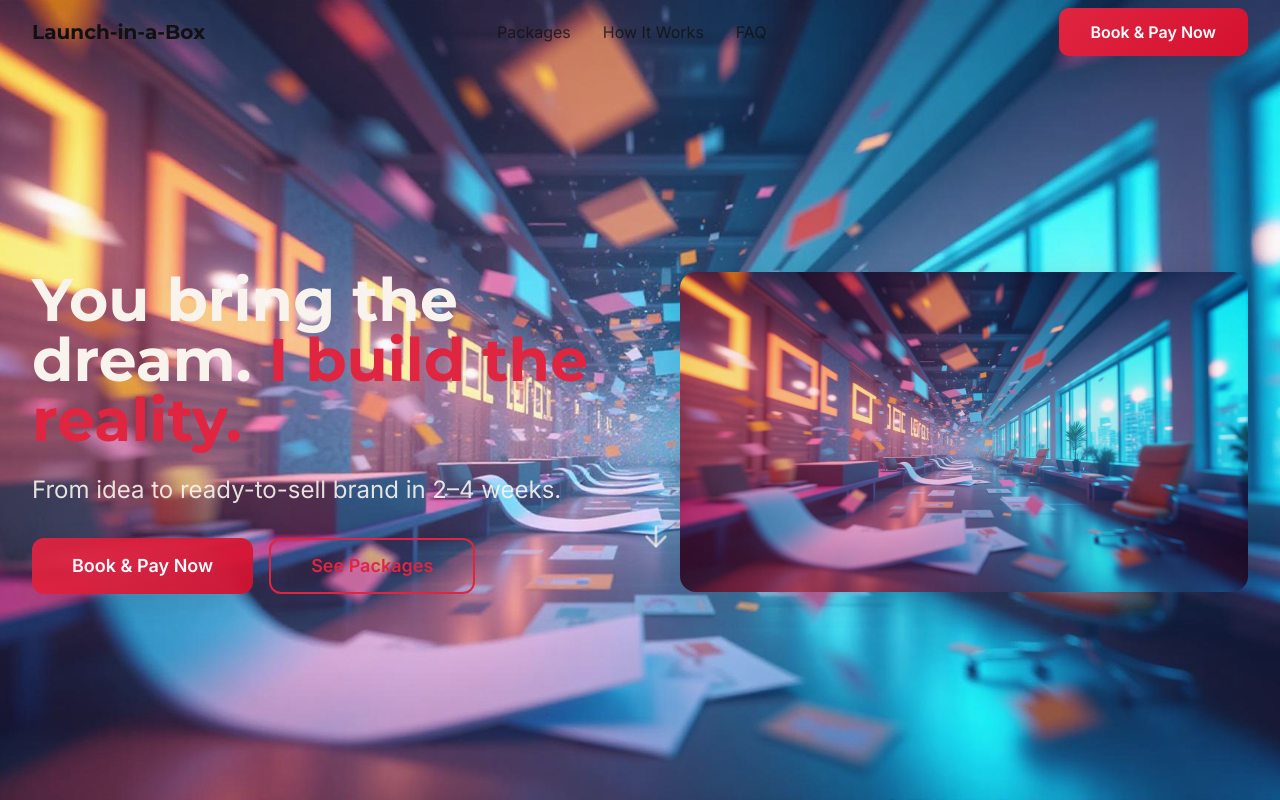
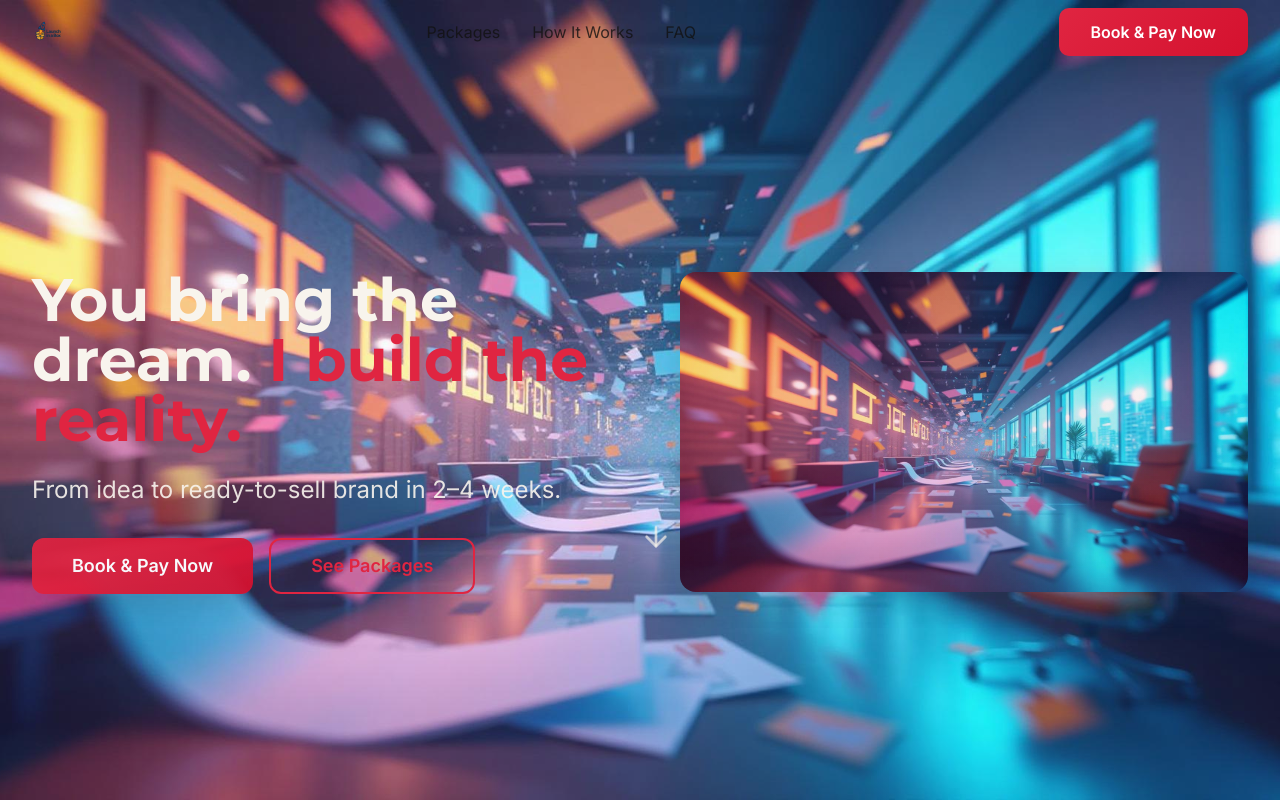
Before and after one commit to lynnslens/launchspark-kit, a React (Vite) app: page / in a window 1280 px wide. Shown: the top 800 px of the page. Built offline with nearby package versions, Linux system fonts and the light colour scheme.

Commit message:
Add logo to hero section
Include the provided logo in the hero section of the landing page.

```diff
--- a/src/components/Navigation.tsx
+++ b/src/components/Navigation.tsx
@@ -31,7 +31,11 @@ const Navigation = () => {
       <div className="max-w-7xl mx-auto px-4 sm:px-6 lg:px-8">
         <div className="flex items-center justify-between h-16">
           <div className="flex items-center">
-            <h1 className="text-xl font-bold text-charcoal">Launch-in-a-Box</h1>
+            <img
+              src="/lovable-uploads/b771c7cb-d7c8-4723-a8a6-3542508c3420.png"
+              alt="Launch in a Box Logo"
+              className="h-8 w-auto"
+            />
           </div>
 
           <div className="hidden md:flex items-center space-x-8">
```
Also changed, not shown: public/lovable-uploads/b771c7cb-d7c8-4723-a8a6-3542508c3420.png (added).
